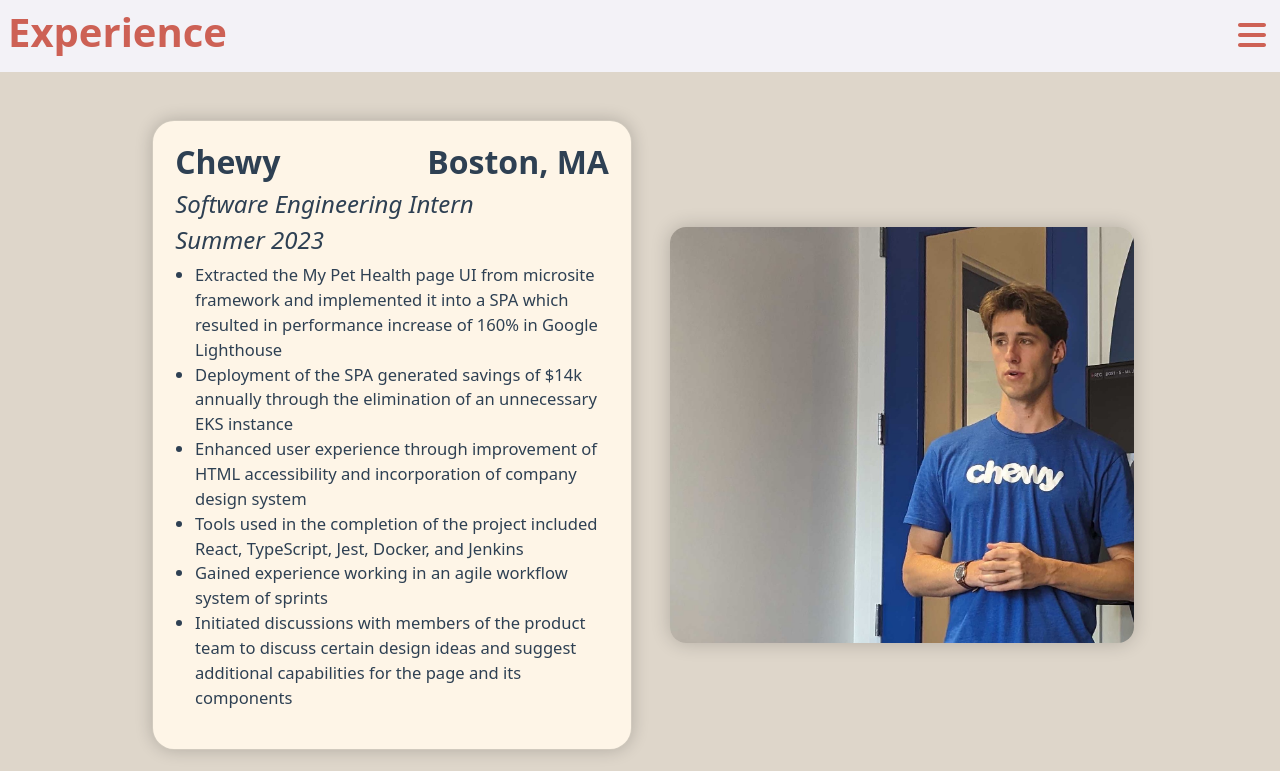
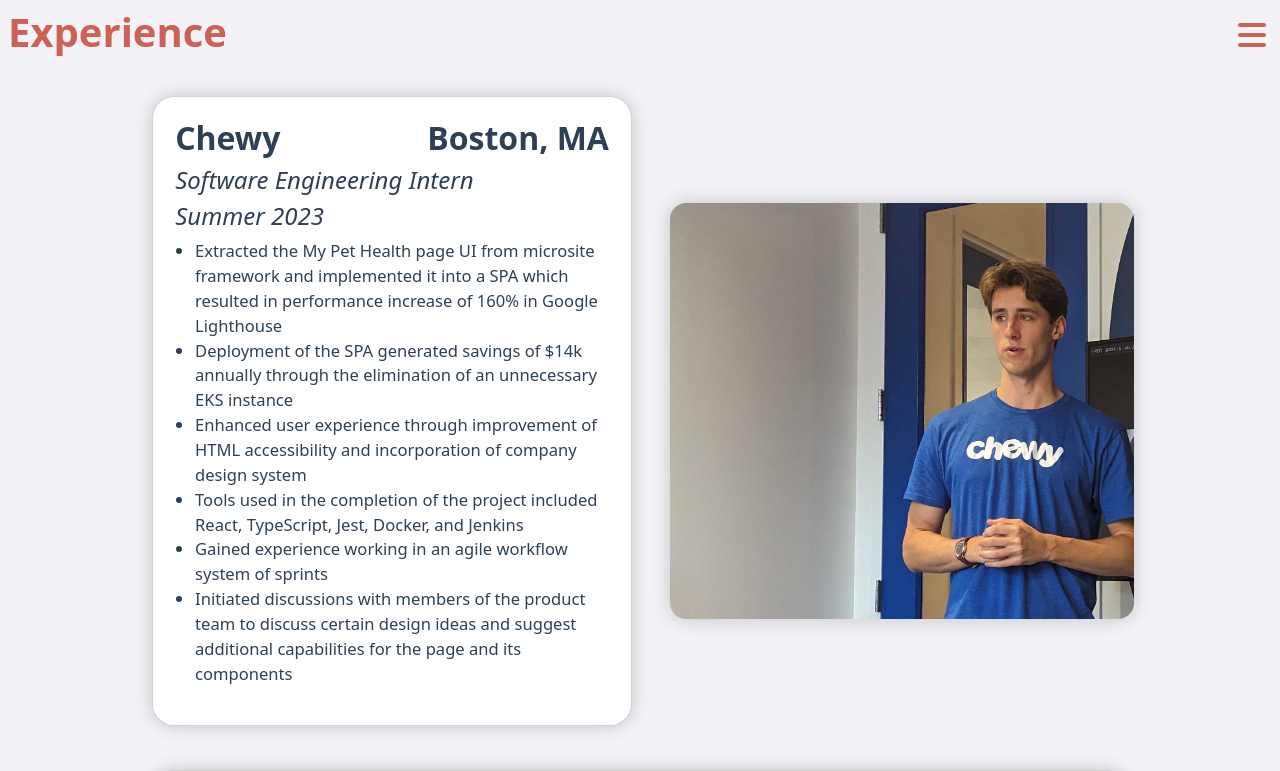
Before and after one commit to terrence-nolan/terrence-nolan, a React (Create React App) app: page /experience in a window 1280 px wide. Shown: the top 771 px of the page. Built offline with nearby package versions, Linux system fonts and the light colour scheme.

Commit message:
background fixes

```diff
--- a/src/components/Header/styles.css
+++ b/src/components/Header/styles.css
@@ -1,4 +1,9 @@
 @import '../../utils/colors.css';
+
+body {
+    background-color: var(--gray-background);
+    margin-top: 3rem;
+}
 
 .app-header {
     display: flex;
@@ -6,9 +11,11 @@
     align-items: center;
     padding: .5rem;
     justify-content: space-between;
+    position: fixed;
     top: 0;
     left: 0;
     right: 0;
+    z-index: 1000;
     background-color: var(--gray-background);
 }
 
--- a/src/index.css
+++ b/src/index.css
@@ -1,4 +1,7 @@
+@import 'utils/colors.css';
+
 body {
+  background-color: var(--gray-background);
   margin: 0;
   font-family: -apple-system, BlinkMacSystemFont, 'Segoe UI', 'Roboto', 'Oxygen',
     'Ubuntu', 'Cantarell', 'Fira Sans', 'Droid Sans', 'Helvetica Neue',
--- a/src/pages/ExperiencePage/styles.css
+++ b/src/pages/ExperiencePage/styles.css
@@ -1,8 +1,11 @@
+@import '../../utils/colors.css';
+
 .expMain {
     display: flex;
     flex-direction: column;
     justify-content: center;
-    background-color: #DED6CA;
+    /*background-color: #DED6CA;*/
+    background-color: var(--gray-background);
     padding: 1em 0;
     overflow-x: hidden;
     font-size: calc(10px + 2vmin);
@@ -24,7 +27,7 @@
     display: flex;
     flex: 1;
     text-align: left;
-    background-color: #FEF5E7;
+    background-color: white;
     box-shadow: 0 0 0.75em rgba(0, 0, 0, 0.2);
     border-radius: 1em;
     margin: 1em;
@@ -33,6 +36,16 @@
     min-width: 20em;
     color: #2E4053;
     font-size: 0.85em;
+    animation: backgroundSlideIn 1s ease-out;
+}
+
+@keyframes backgroundSlideIn {
+    from {
+        transform: translateX(-100%);
+    }
+    to {
+        transform: translateX(0);
+    }
 }
 
 .cardTop {
```
